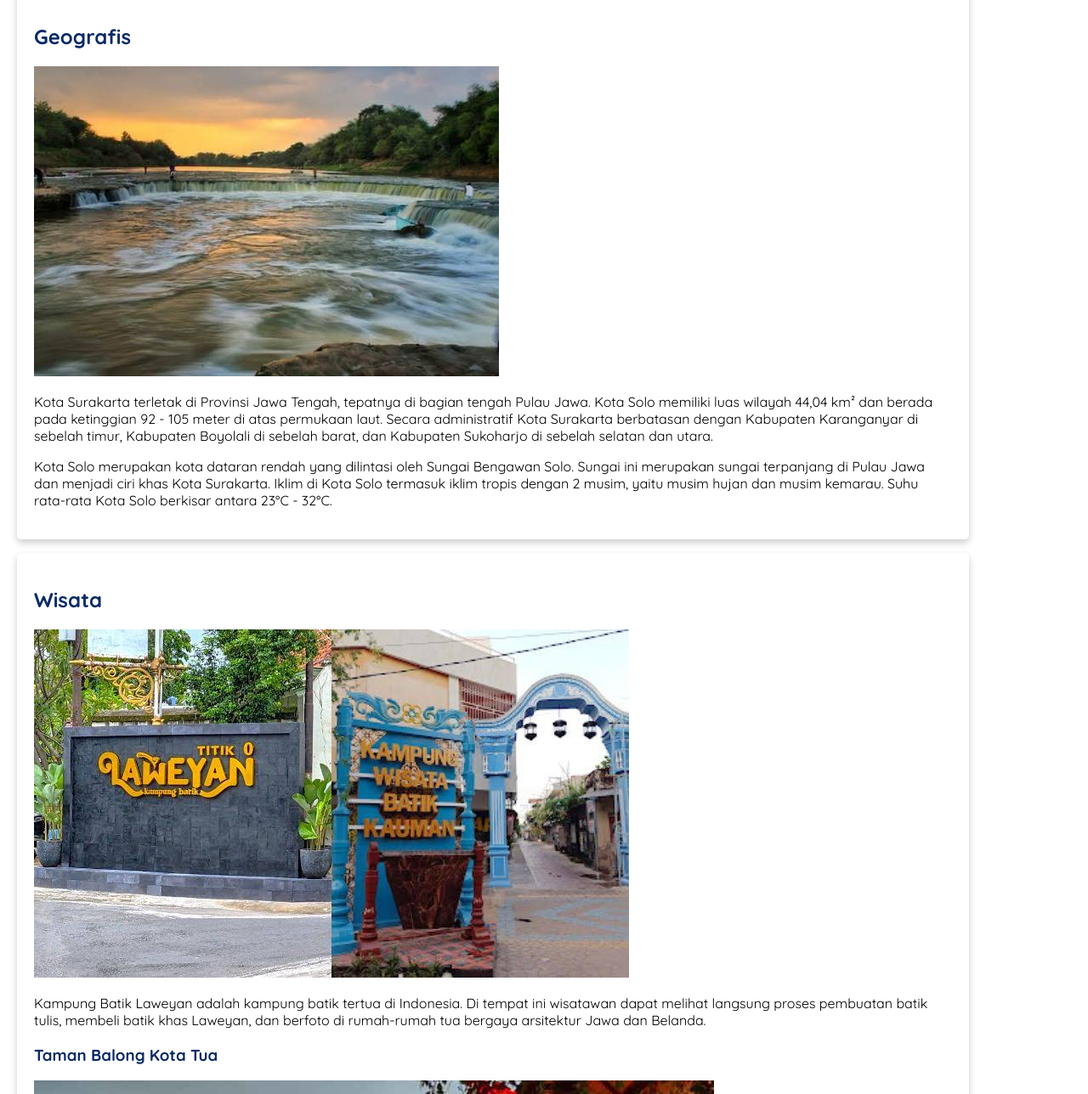
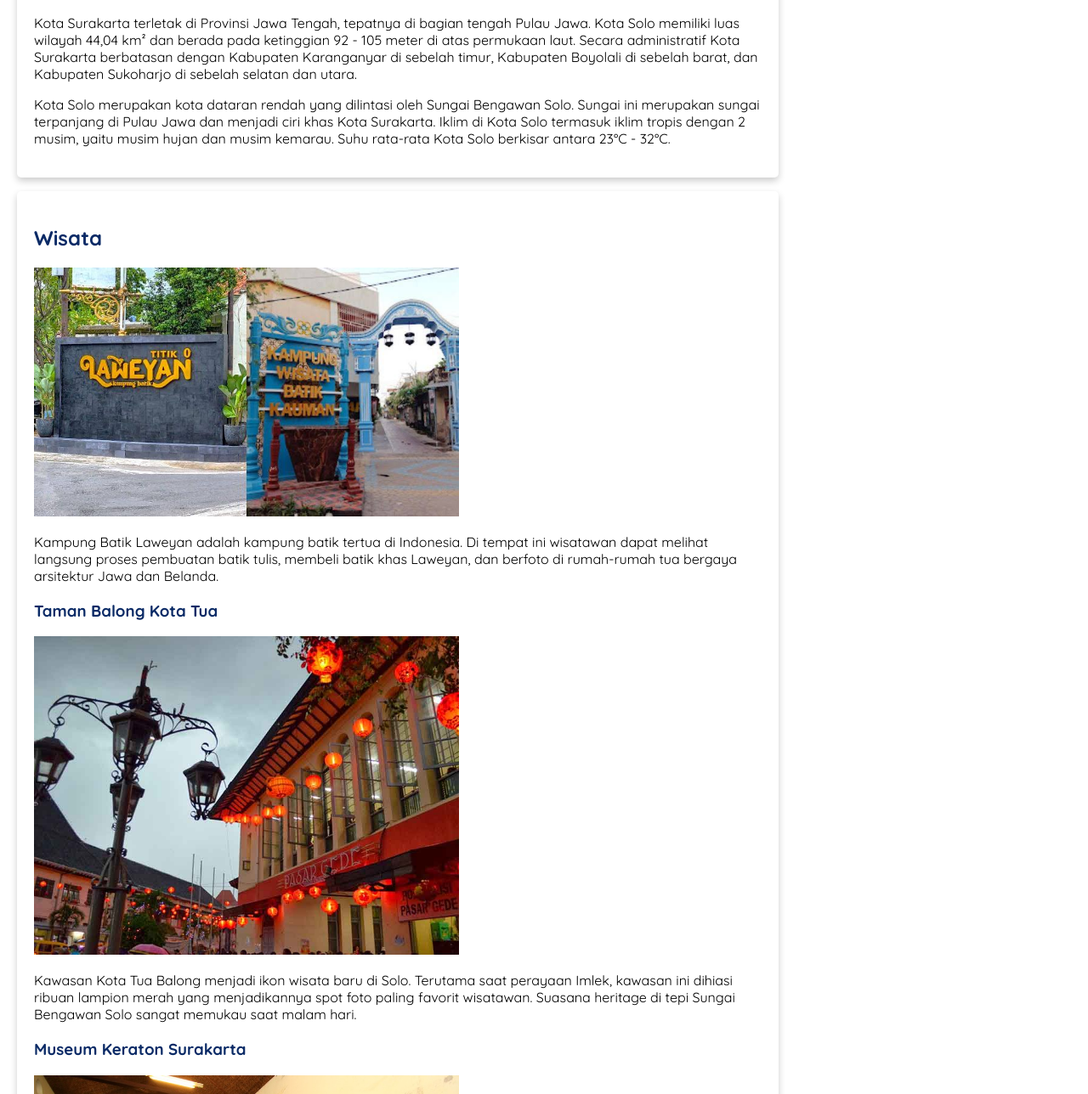
Before and after one commit to Kay313115/Kota-Surakarta, a plain HTML site: page index.html in a window 1280 px wide. Shown: the part 1512-2800 px from the top of the page at 85% size. Drawn offline with Linux system fonts and the light colour scheme.

Commit message:
Update index.html

```diff
--- a/index.html
+++ b/index.html
@@ -38,7 +38,7 @@
         <div id="content">
             <article id="Sejarah" class="card">
                 <h2>Sejarah</h2>
-                <img src="keraton.jpg" alt="keraton kasunan">
+                <img src="keraton.jpg" alt="keraton kasunan" width="500">
                 <p>
                     Kota Surakarta atau Solo didirikan oleh Sunan Pakubuwono II pada tanggal 17 Februari 1745.
                     Awalnya keraton Mataram di Kartasura hancur akibat Geger Pecinan tahun 1740. Setelah mencari lokasi
@@ -61,7 +61,7 @@
 
             <article id="Geografis" class="card">
                 <h2>Geografis</h2>
-                <img src="bengawan_solo.jpg" alt="sungai bengawan solo">
+                <img src="bengawan_solo.jpg" alt="sungai bengawan solo" width="500">
                 <p>
                     Kota Surakarta terletak di Provinsi Jawa Tengah, tepatnya di bagian tengah Pulau Jawa. Kota Solo
                     memiliki luas wilayah 44,04 km² dan berada pada ketinggian 92 - 105 meter di atas permukaan laut.
@@ -80,7 +80,7 @@
 
             <article id="Wisata" class="card">
                 <h2>Wisata</h2>
-                <img src="laweyan.jpg" alt="wisata kampung batik">
+                <img src="laweyan.jpg" alt="wisata kampung batik" width="500">
                 <p>
                     Kampung Batik Laweyan adalah kampung batik tertua di Indonesia. Di tempat ini wisatawan dapat
                     melihat langsung proses pembuatan batik tulis, membeli batik khas Laweyan, dan berfoto di
@@ -90,7 +90,7 @@
 
                 <section>
                     <h3>Taman Balong Kota Tua</h3>
-                    <img src="balong.jpg" alt="Taman Balong">
+                    <img src="balong.jpg" alt="Taman Balong" width="500">
                     <p>
                         Kawasan Kota Tua Balong menjadi ikon wisata baru di Solo. Terutama saat perayaan Imlek, kawasan
                         ini dihiasi ribuan lampion merah yang menjadikannya spot foto paling favorit wisatawan. Suasana
@@ -100,7 +100,7 @@
 
                 <section>
                     <h3>Museum Keraton Surakarta</h3>
-                    <img src="museum.jpg" alt="Museum Keraton">
+                    <img src="museum.jpg" alt="Museum Keraton" width="500">
                     <p>
                         Museum Keraton Surakarta merupakan tempat penyimpanan benda-benda pusaka milik Keraton Kasunanan
                         Surakarta. Di dalam museum terdapat kereta kencana Kanjeng Kyai Garudayaksa, gamelan, senjata
```
